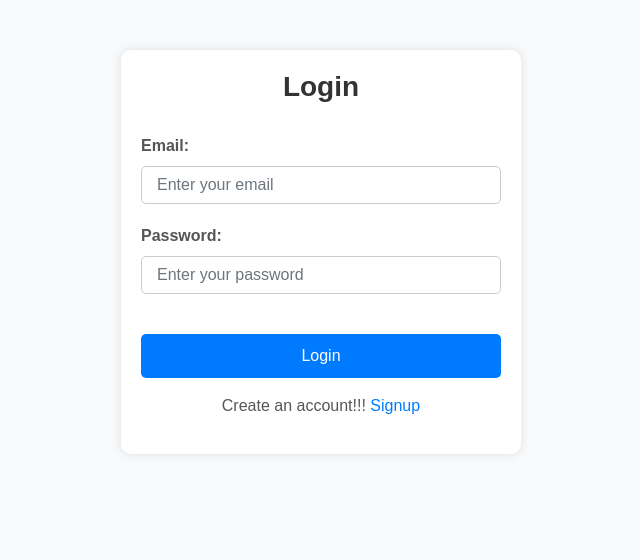
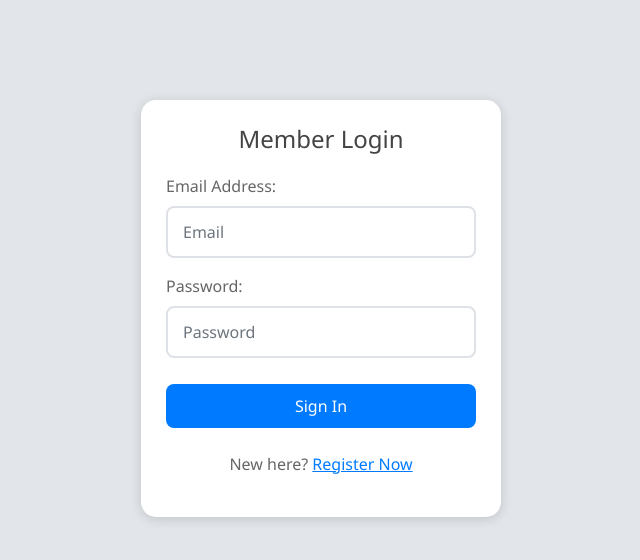
Before and after one commit to Jagadeesh4/WEBPROGRAMMING, a Flask app: page /login in a window 1280 px wide. Shown: the top 560 px of the page, without its empty margins (319-959 px from the left). Run offline with Flask 3, Linux system fonts and the light colour scheme; some libraries are stand-ins or nearby versions.

Commit message:
Update login.html

```diff
--- a/Final_Project/templates/login.html
+++ b/Final_Project/templates/login.html
@@ -3,99 +3,98 @@
 <head>
     <meta charset="UTF-8">
     <meta name="viewport" content="width=device-width, initial-scale=1.0">
-    <title>Login</title>
+    <title>Secure Login</title>
     <!-- Bootstrap CSS -->
-    <link href="https://stackpath.bootstrapcdn.com/bootstrap/4.5.2/css/bootstrap.min.css" rel="stylesheet"/>
+    <link href="https://cdn.jsdelivr.net/npm/bootstrap@5.1.3/dist/css/bootstrap.min.css" rel="stylesheet"/>
     <!-- Custom CSS -->
     <style>
         body {
-            font-family: Arial, sans-serif;
-            background-color: #f8f9fa; /* Light gray background */
-            padding-top: 50px; /* Add space from the top */
+            font-family: 'Segoe UI', sans-serif;
+            background-color: #e2e6ea; /* Slightly darker gray background */
+            padding-top: 100px; /* More space from the top */
         }
 
         .container {
-            max-width: 400px;
+            max-width: 360px;
             margin: 0 auto;
-            padding: 20px;
-            background-color: #fff; /* White background for the container */
-            border-radius: 10px; /* Rounded corners */
-            box-shadow: 0 0 10px rgba(0, 0, 0, 0.1); /* Subtle shadow */
+            padding: 25px;
+            background-color: #ffffff; /* White background for the container */
+            border-radius: 15px; /* More rounded corners */
+            box-shadow: 0 2px 12px rgba(0, 0, 0, 0.15); /* More pronounced shadow */
         }
 
         h2 {
-            color: #333; /* Dark text color */
+            color: #444; /* Slightly lighter text color */
             text-align: center;
-            font-weight: bold;
-            margin-bottom: 30px;
-            font-size: 28px; /* Decrease font size */
+            font-weight: normal; /* Less bold */
+            margin-bottom: 20px;
+            font-size: 24px; /* Smaller font size */
         }
 
         form {
-            text-align: center;
+            text-align: left;
         }
 
         .form-label {
-            font-weight: bold;
+            font-weight: normal; /* Less bold */
             display: block;
-            text-align: left;
-            color: #555; /* Dark gray color for labels */
+            color: #666; /* Lighter gray color for labels */
         }
 
         .form-control {
-            border-radius: 5px; /* Rounded corners */
-            border: 1px solid #ccc; /* Light gray border */
+            border-radius: 8px; /* More rounded corners */
+            border: 2px solid #dee2e6; /* Thicker light gray border */
             transition: border-color 0.3s ease;
-            padding: 10px 15px;
-            margin-bottom: 20px;
+            padding: 12px 15px;
+            margin-bottom: 15px;
         }
 
         .form-control:focus {
-            border-color: #007bff; /* Blue border color on focus */
-            box-shadow: 0 0 0 0.2rem rgba(0, 123, 255, 0.25);
+            border-color: #0056b3; /* Dark blue border color on focus */
+            box-shadow: 0 0 0 0.2rem rgba(0, 86, 179, 0.25);
         }
 
         .btn-primary {
-            background-color: #007bff; /* Blue button background color */
+            background-color: #007bff; /* Standard blue button background color */
             border: none;
-            border-radius: 5px; /* Rounded corners */
+            border-radius: 8px; /* More rounded corners */
             transition: background-color 0.3s ease;
             padding: 10px 20px;
-            margin-top: 20px;
+            margin-top: 10px;
         }
 
         .btn-primary:hover {
             background-color: #0056b3; /* Darker blue on hover */
         }
 
-        .mt-3 {
+        .mt-4 {
             text-align: center;
-            color: #555; /* Dark gray color for login link */
+            color: #666; /* Lighter gray color for login link */
         }
 
-        .mt-3 a {
-            color: #007bff; /* Blue color for signup link */
+        .mt-4 a {
+            color: #007bff; /* Teal color for signup link, changed to match button */
         }
 
-        .mt-3 a:hover {
+        .mt-4 a:hover {
             text-decoration: none;
-            color: #0056b3; /* Darker blue on hover */
+            color: #0056b3; /* Darker blue on hover, matching the button hover color */
         }
 
     </style>
 </head>
 <body>
 <div class="container">
-    <h2>Login</h2>
+    <h2>Member Login</h2>
     <form method="post">
         <div class="mb-3">
-            <label for="email" class="form-label">Email:</label>
+            <label for="email" class="form-label">Email Address:</label>
             <input
                     type="email"
                     class="form-control"
                     id="email"
                     name="email"
-                    placeholder="Enter your email"
+                    placeholder="Email"
                     required
             />
         </div>
@@ -106,18 +105,16 @@
                     class="form-control"
                     id="password"
                     name="password"
-                    placeholder="Enter your password"
+                    placeholder="Password"
                     required
             />
         </div>
-        <button type="submit" class="btn btn-primary w-100">Login</button>
+        <button type="submit" class="btn btn-primary w-100">Sign In</button>
     </form>
-    <p class="mt-3">Create an account!!! <a href="/signup">Signup</a></p>
+    <p class="mt-4">New here? <a href="/signup">Register Now</a></p>
 </div>
 
-
-<!-- Bootstrap JS (Optional, for certain Bootstrap components that require JS) -->
-<script src="https://code.jquery.com/jquery-3.5.1.slim.min.js"></script>
-<script src="https://cdn.jsdelivr.net/npm/bootstrap@5.3.0-alpha1/dist/js/bootstrap.bundle.min.js"></script>
+<!-- Bootstrap JS -->
+<script src="https://cdn.jsdelivr.net/npm/bootstrap@5.1.3/dist/js/bootstrap.bundle.min.js"></script>
 </body>
 </html>
```
